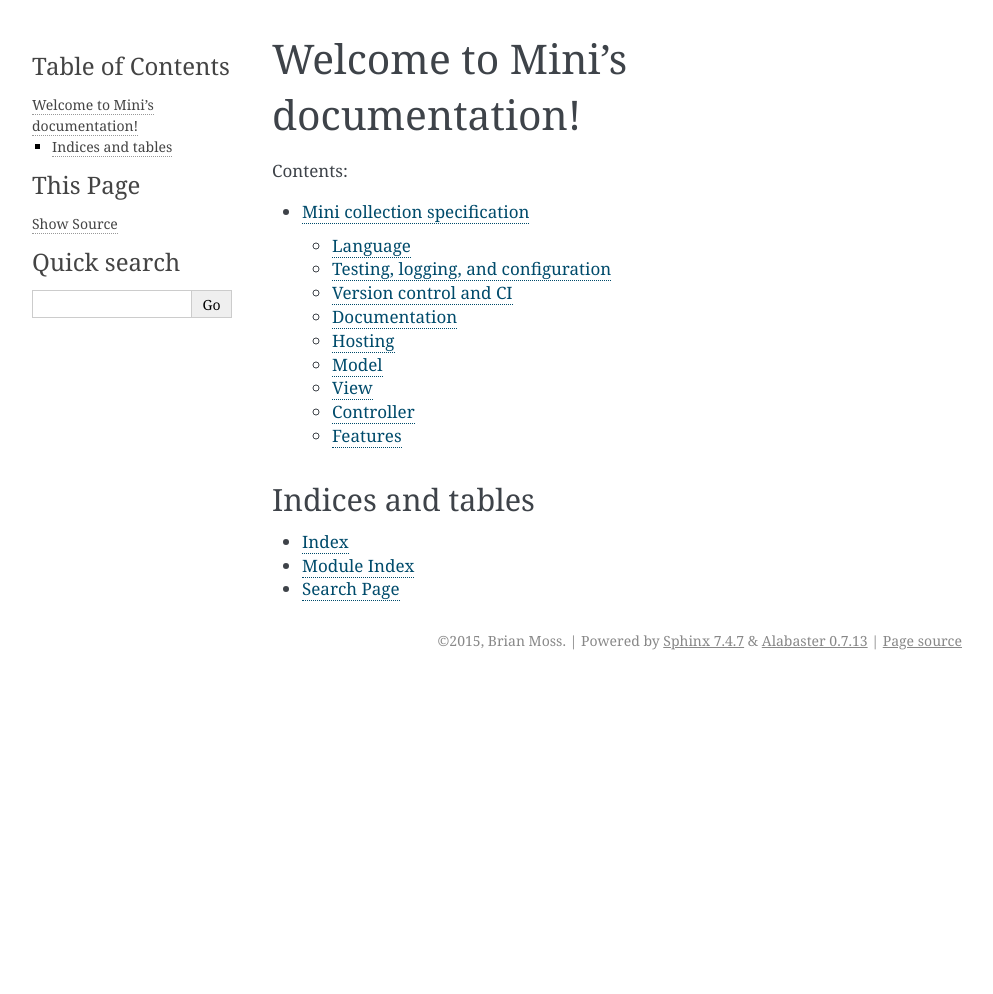
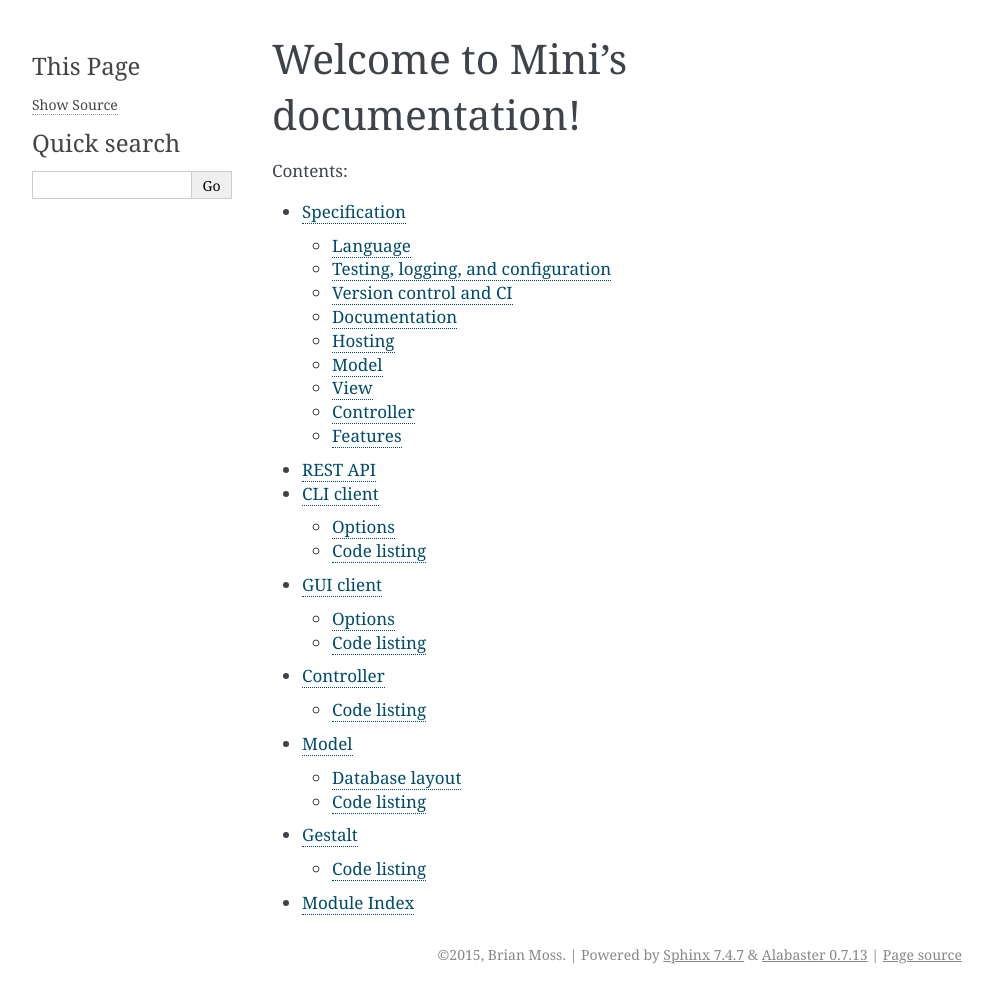
Before and after one commit to kallimachos/mini, a Sphinx documentation site: the page built from docs/index.rst, in a window 1280 px wide. Shown: the whole page, without its empty margins (148-1141 px from the left). Built offline with Sphinx 7.4.7, drawn with Linux system fonts in a browser that asks for light colours; before the commit the page ends 900 px from its top, so only the background shows below that.

Commit message:
Add skeleton docs

```diff
--- /dev/null
+++ b/docs/api.rst
@@ -0,0 +1,5 @@
+========
+REST API
+========
+
+Description of the REST API for **mini**.
--- /dev/null
+++ b/docs/cli.rst
@@ -0,0 +1,19 @@
+==========
+CLI client
+==========
+
+Description of **CLI client**.
+
+
+Options
+-------
+
+Argparse listing.
+
+
+Code listing
+------------
+
+.. automodule:: cli
+   :members:
+   :undoc-members:
--- a/docs/conf.py
+++ b/docs/conf.py
@@ -13,14 +13,14 @@
 # All configuration values have a default; values that are commented out
 # serve to show the default.
 
-# import sys
-# import os
+import os
+import sys
 # import shlex
 
 # If extensions (or modules to document with autodoc) are in another directory,
 # add these directories to sys.path here. If the directory is relative to the
 # documentation root, use os.path.abspath to make it absolute, like shown here.
-# sys.path.insert(0, os.path.abspath('.'))
+sys.path.insert(0, os.path.abspath('../mini/'))
 
 # -- General configuration ------------------------------------------------
 
--- /dev/null
+++ b/docs/controller.rst
@@ -0,0 +1,13 @@
+==========
+Controller
+==========
+
+Description of **Controller**.
+
+
+Code listing
+------------
+
+.. automodule:: controller
+   :members:
+   :undoc-members:
--- /dev/null
+++ b/docs/gestalt.rst
@@ -0,0 +1,13 @@
+=======
+Gestalt
+=======
+
+Description of **Gestalt**.
+
+
+Code listing
+------------
+
+.. automodule:: gestalt
+   :members:
+   :undoc-members:
--- /dev/null
+++ b/docs/gui.rst
@@ -0,0 +1,19 @@
+==========
+GUI client
+==========
+
+Description of **GUI client**.
+
+
+Options
+-------
+
+GUI help listing.
+
+
+Code listing
+------------
+
+.. automodule:: gui
+   :members:
+   :undoc-members:
--- a/docs/index.rst
+++ b/docs/index.rst
@@ -8,11 +8,12 @@ Contents:
    :maxdepth: 2
 
    spec.rst
+   api.rst
+   cli.rst
+   gui.rst
+   controller.rst
+   model.rst
+   gestalt.rst
 
 
-Indices and tables
-------------------
-
-* :ref:`genindex`
 * :ref:`modindex`
-* :ref:`search`
--- /dev/null
+++ b/docs/model.rst
@@ -0,0 +1,19 @@
+=====
+Model
+=====
+
+Description of **Model**.
+
+
+Database layout
+---------------
+
+Description of the DB layout.
+
+
+Code listing
+------------
+
+.. automodule:: model
+   :members:
+   :undoc-members:
```
Also changed, not shown: docs/spec.rst (+15 -9 lines), 4 other files.
